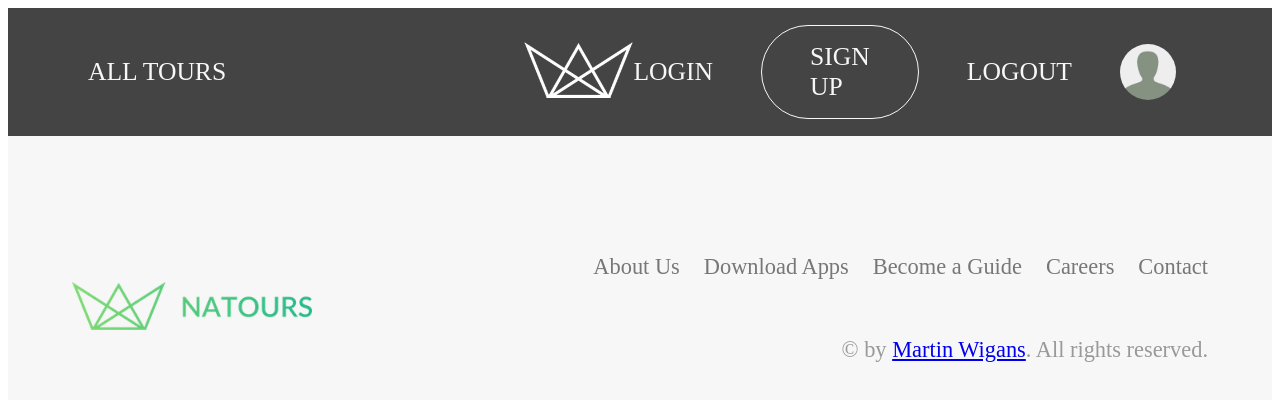
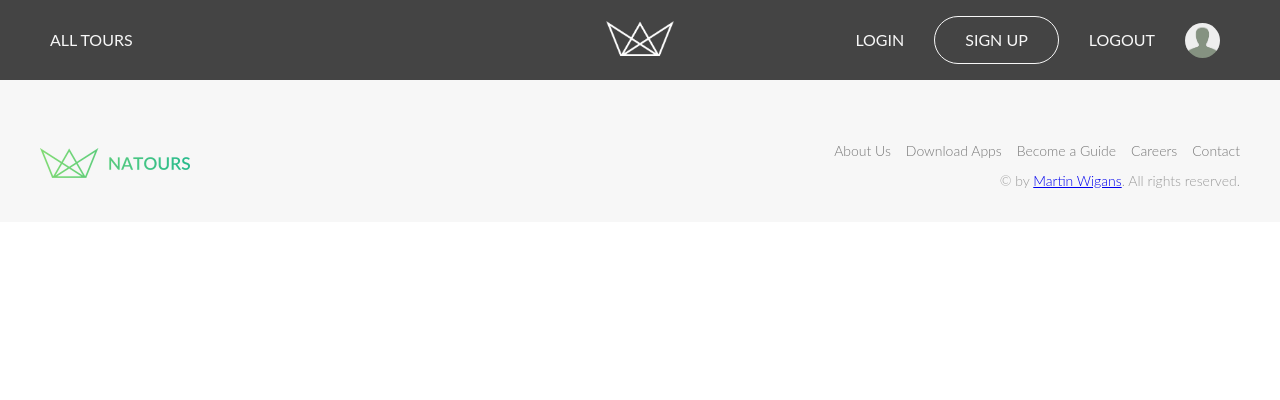
Before and after one commit to metodievmartin/ng-tours-mean-app, an Angular app: page / in a window 1280 px wide. Shown: the top 400 px of the page. Built offline with nearby package versions, Linux system fonts and the light colour scheme.

Commit message:
feat(styles): add some global styles

```diff
--- a/src/styles.css
+++ b/src/styles.css
@@ -1 +1,44 @@
-/* You can add global styles to this file, and also import other style files */
+:root {
+  --section-rotate: 9vw;
+}
+
+::-moz-selection {
+  background-color: #55c57a;
+  color: #fff;
+}
+
+::selection {
+  background-color: #55c57a;
+  color: #fff;
+}
+
+*,
+*::before,
+*::after {
+  margin: 0;
+  padding: 0;
+  -webkit-box-sizing: inherit;
+  box-sizing: inherit;
+}
+
+html {
+  font-size: 62.5%;
+  -webkit-box-sizing: border-box;
+  box-sizing: border-box;
+}
+
+body {
+  line-height: 1.6;
+  font-weight: 300;
+  font-family: 'Lato', sans-serif;
+  color: #777;
+  /*padding: 3rem;*/
+  min-height: 100vh;
+  display: -webkit-box;
+  display: -ms-flexbox;
+  display: flex;
+  -webkit-box-orient: vertical;
+  -webkit-box-direction: normal;
+  -ms-flex-direction: column;
+  flex-direction: column;
+}
```
